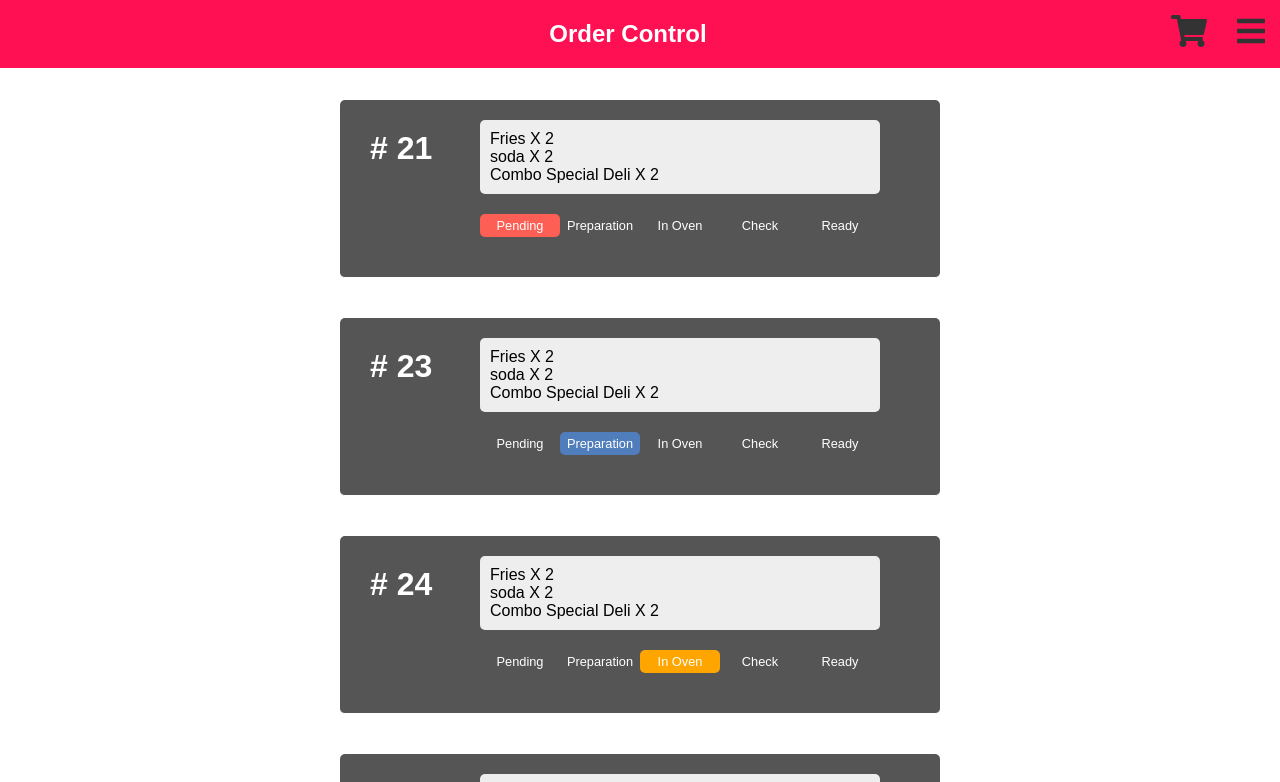
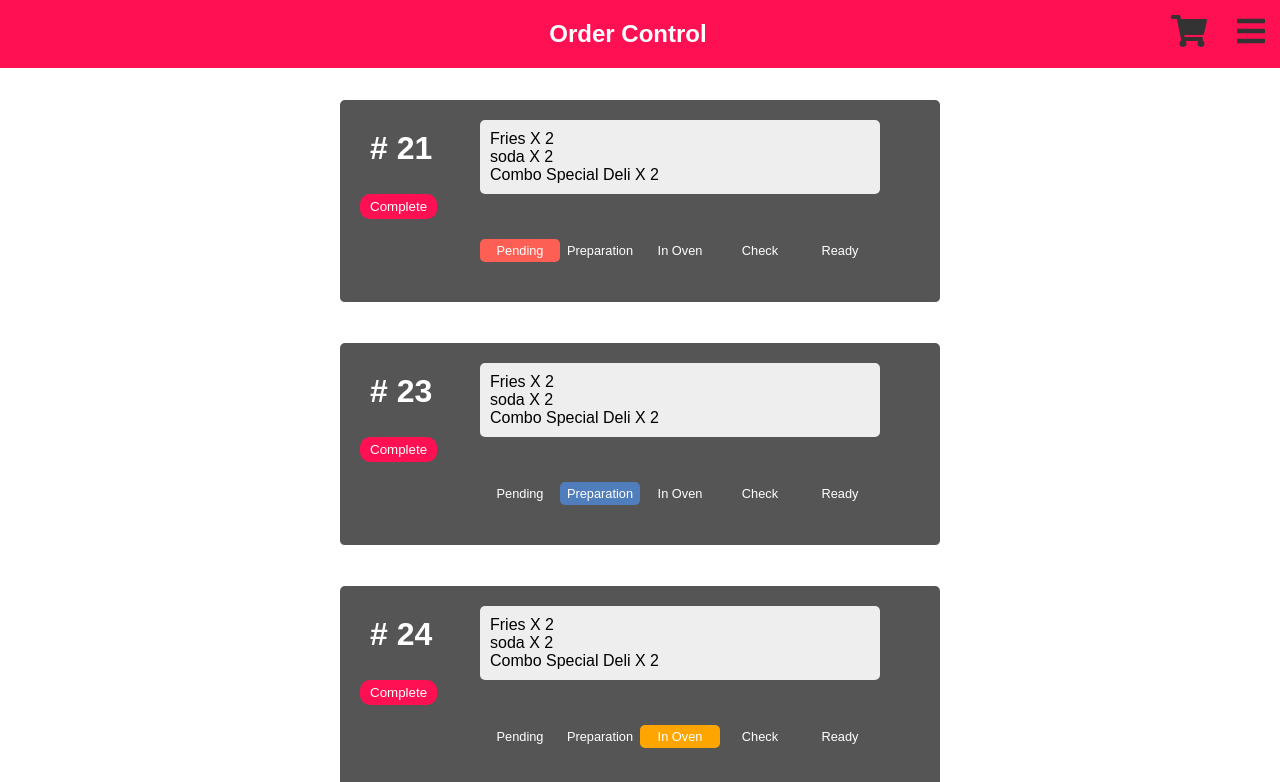
Before and after one commit to EdwinWalela/restaurant-manager, a React (Create React App) app in the folder client/: page /admin in a window 1280 px wide. Shown: the top 782 px of the page. Built offline with nearby package versions, Linux system fonts and the light colour scheme.

Commit message:
order complete button

```diff
--- a/client/src/components/admin/UserOrder.js
+++ b/client/src/components/admin/UserOrder.js
@@ -9,6 +9,7 @@ function UserOrder(props) {
         <div style={orderContainerStyle}>
             <h1 style={orderNumberStyle}># {order.number}</h1>
             <p style={orderItemsStyle}> Fries X 2 <br/> soda X 2  <br/>Combo Special Deli X 2 </p>
+            <button style={collectedButton}>Complete</button>
             <ProgressBar status={order.status} />
         </div>
     )
@@ -41,6 +42,16 @@ const orderItemsStyle = {
     borderRadius:'5px'
 }
 
+const collectedButton = {
+    padding:'5px 10px',
+    borderRadius:'10px',
+    margin:'0px auto',
+    display:'inline-block',
+    border:'none',
+    background:'#FF1053',
+    color:'#fff'
+}
+
 UserOrder.propTypes = {
     order:PropTypes.shape({
         id:PropTypes.number,
```
